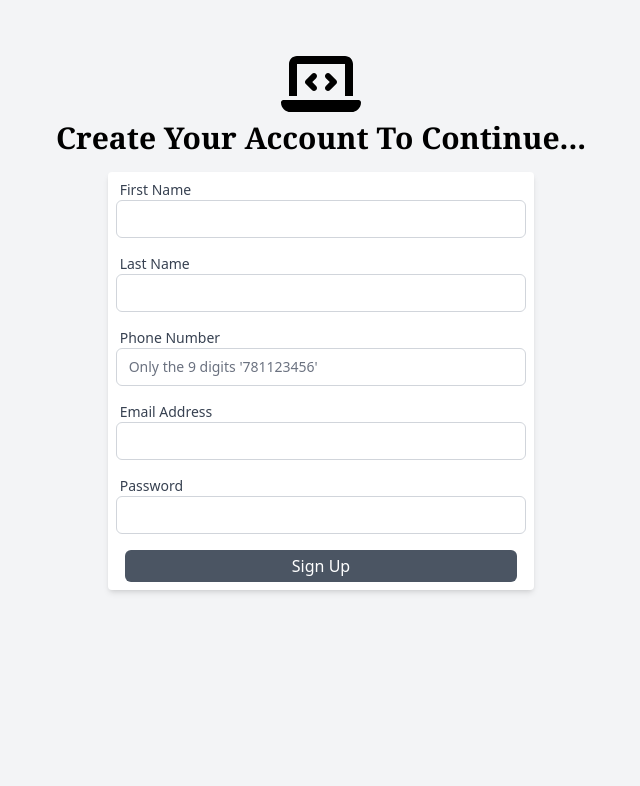
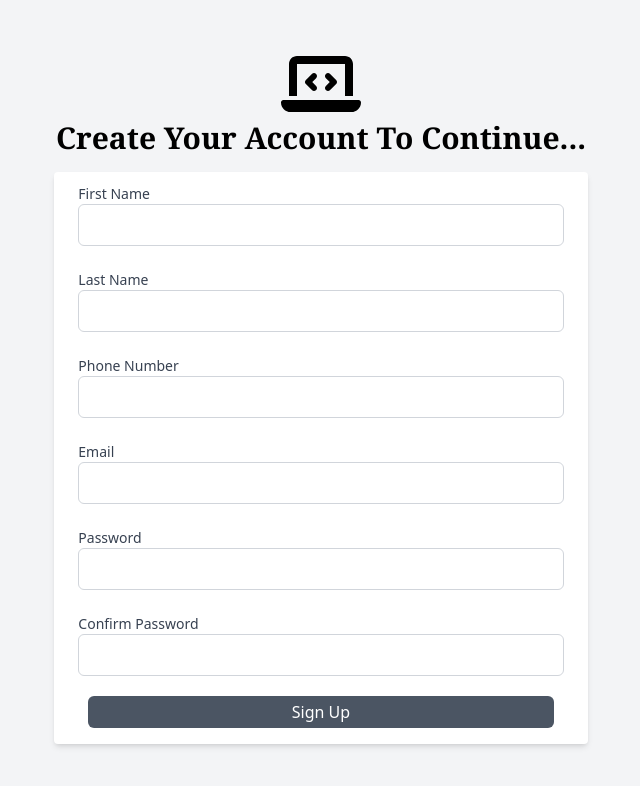
Before and after one commit to BahirHakimy/Electronic.AF, a React (Create React App) app in the folder Frontend/: page /createAccount in a window 1280 px wide. Shown: the top 786 px of the page, without its empty margins (319-959 px from the left). Built offline with nearby package versions, Linux system fonts and the light colour scheme.

Commit message:
rewritten the input components by using the React Formik

```diff
--- a/Frontend/package.json
+++ b/Frontend/package.json
@@ -11,11 +11,13 @@
     "@testing-library/react": "^13.2.0",
     "@testing-library/user-event": "^13.5.0",
     "axios": "^0.27.2",
+    "formik": "^2.2.9",
     "react": "^18.1.0",
     "react-dom": "^18.1.0",
     "react-router-dom": "^6.3.0",
     "react-scripts": "5.0.1",
-    "web-vitals": "^2.1.4"
+    "web-vitals": "^2.1.4",
+    "yup": "^0.32.11"
   },
   "scripts": {
     "start": "react-scripts start",
--- a/Frontend/src/App.js
+++ b/Frontend/src/App.js
@@ -6,11 +6,13 @@ import ForgotPassword from './components/forgotPassword';
 import {Route, Routes} from 'react-router-dom'
 import Home from './components/Home'
 import PasswordReset from './components/PasswordReset';
+import NotFound from './components/404';
 
 function App() {
   return (
         <div className='pt-8 bg-gray-100 h-screen' >
           <Routes>
+          <Route path='*' element={<NotFound/>}/>
           <Route path='createAccount' element={<CreateAccount/>}/>
           <Route path='forgotPassword' element={<ForgotPassword/>}/>
           <Route path='Home' element={<Home/>}/>
--- a/Frontend/src/components/PasswordReset.jsx
+++ b/Frontend/src/components/PasswordReset.jsx
@@ -1,25 +1,36 @@
 import axios from "axios";
+import { ErrorMessage, Field, Form, Formik } from "formik";
 import React, { useState } from "react";
 import { useNavigate } from "react-router-dom";
-import InputMaker from "../common/inputMaker";
+import * as Yup from 'yup'
+
+  const initialValue = {
+
+  }
+
+  const validationSchema = Yup.object().shape({
+      email: Yup.string().email('Invalid Email').required('Required'),
+      password : Yup.string().min(4, 'Too short').max(9, 'Too long ').required('Required'),
+      confirmPassword : Yup.string().min(4, 'Too short').max(9, 'Too long ').required('Required')
+  })
 
 
 const PasswordReset = () => {
 
-    const [data, setData] = useState({});
     const [error, setError] = useState({ condition: false, message: "" });
     const navigate = useNavigate();
 
-    function handleSubmit(e) {
-      e.preventDefault();
+    function onSubmit(values) {
+
+      //todo match the passwords
       axios
         .post("http://127.0.0.1:8000/api/passwordReset/", {
-          email : data.resetPasswordEmail,
-          resetCode : data.resetPasswordNumber,
-          newPassword: data.resetPassword
+          email : values.resetPasswordEmail,
+          resetCode : values.resetPasswordNumber,
+          newPassword: values.resetPassword
         })
         .then((response) => {
-                if(response.status == 200) navigate('/Home')
+                if(response.status === 200) navigate('/Home')
         })
         .catch((error) =>
           setError({
@@ -30,9 +41,7 @@ const PasswordReset = () => {
         );
     }
 
-    function takeData(info, name) {
-      setData({ ...data, [name]: info });
-    }
+
 
     return (
         <div className="bg-gray-100 h-screen">
@@ -44,52 +53,32 @@ const PasswordReset = () => {
 
           {/* card section */}
           <div className="bg-white w-4/12 mx-auto mt-5">
-            <form onSubmit={handleSubmit}>
-              {/* //* card header section  */}
-              <div className="text-center">
-                <h3 className="capitalize font-semibold">
-                 check your <span className="font-bold">Spam</span> folder
-                    for the the reset key
-                </h3>
-              </div>
+            <Formik
+                initialValues={initialValue}
+                onSubmit={onSubmit}
+                validationSchema={validationSchema}
+            >
+            <Form >
+              {/* //? email */}
+          <div className="p-3">
+          <label htmlFor="email" className="customizeLabel">Email</label>
+           <Field name="email" type="email" id="email" className="customizeForm"/>
+           <ErrorMessage name="email" render={msg => <div className="text-red-500 capitalize font-medium">{msg}</div>}/>
+            </div>
 
-              {/* //? Last Name */}
-              <div className="p-2">
-                <InputMaker
-                  type={"email"}
-                  name="resetPasswordEmail"
-                  label="Email"
-                  styling={{ labelStyling: "block", input: "w-full" }}
-                  required={true}
-                  data={takeData}
-                />
-              </div>
+              {/* //? Password */}
+          <div className="p-3">
+          <label htmlFor="password" className="customizeLabel">Password</label>
+           <Field name="password" type="text" id="password" className="customizeForm "/>
+           <ErrorMessage name="password" render={msg => <div className="text-red-500  capitalize font-medium">{msg}</div>}/>
+            </div>
 
-
-                     {/* //? Last Name */}
-              <div className="p-2">
-                <InputMaker
-                  type={"number"}
-                  name="resetPasswordNumber"
-                  label="Security Code "
-                  styling={{ labelStyling: "block", input: "w-full" }}
-                  required={true}
-                  data={takeData}
-                />
-              </div>
-
-
-               {/* //? Last Name */}
-               <div className="p-2">
-                <InputMaker
-                  type={"password"}
-                  name="resetPassword"
-                  label="New Password"
-                  styling={{ labelStyling: "block", input: "w-full" }}
-                  required={true}
-                  data={takeData}
-                />
-              </div>
+              {/* //? Password */}
+          <div className="p-3">
+          <label htmlFor="confirmPassword" className="customizeLabel">Confirm Password</label>
+           <Field name="confirmPassword" type="text" id="confirmPassword" className="customizeForm "/>
+           <ErrorMessage name="confirmPassword" render={msg => <div className="text-red-500  capitalize font-medium">{msg}</div>}/>
+            </div>
 
 
               <span className={`${error.condition ? 'block' : 'hidden'} text-red-500 font-medium text-sm text-center capitalize`}>{error.message}</span>
@@ -102,7 +91,9 @@ const PasswordReset = () => {
                   Reset
                 </button>
               </div>
-            </form>
+            </Form>
+            </Formik>
+
           </div>
         </div>
       );
--- a/Frontend/src/components/createAccount.jsx
+++ b/Frontend/src/components/createAccount.jsx
@@ -1,24 +1,42 @@
-import React, { useState } from "react";
+
 import { FontAwesomeIcon } from "@fortawesome/react-fontawesome";
 import { faLaptopCode } from "@fortawesome/free-solid-svg-icons";
-import InputMaker from "../common/inputMaker";
 import { useNavigate } from "react-router-dom";
 import axios from "axios";
+import { ErrorMessage, Field, Form, Formik } from "formik";
+import * as Yup from 'yup'
+import { useState } from "react";
+
+  const initialValue = {
+    firstName : '',
+    lastName : '',
+    phone : '',
+    email : '',
+    password : '',
+    confirmPassword : ''
+  }
+
+  const validationSchema = Yup.object().shape({
+      firstName : Yup.string().required('You need to fill this field'),
+      lastName: Yup.string().required('You need to fill this field'),
+      phone: Yup.string().length(9, 'please enter the 9 digits of your phone number').required('You need to fill this field'),
+      email :Yup.string().email('Invalid Email').required('You need to fill this field'),
+      password: Yup.string().min(4, 'Too short').required('You need to fill this field')
+  })
+
+
 
     function CreateAccount() {
-  const [data, setData] = useState({});
+    const navigate = useNavigate();
     const [error, setError] = useState({ condition: false, message: "" });
-  const navigate = useNavigate();
-
-  function handleSubmit(e) {
-    e.preventDefault();
+    const onSubmit = values =>  {
       axios
         .post("http://127.0.0.1:8000/api/register/", {
-        firstname: `${data.firstName}`,
-        lastname: `${data.lastName}`,
-        email: `${data.email}`,
-        phone: `${data.number}`,
-        password: `${data.password}`,
+            email : values.email,
+            password: values.password,
+            phone: values.phone,
+            firstName: values.firstName,
+            lastName: values.lastName
           })
           .then((response) => {
               if (response.status === 201) navigate("/Home", { replace: true })
@@ -36,12 +54,6 @@ function CreateAccount() {
             );
         }
 
-  console.log(error);
-  console.log(data.firstname, data.lastname);
-  function takeData(info, name) {
-    setData({ ...data, [name]: info });
-  }
-
   return (
     <div className="bg-gray-100 h-screen">
       {/* //* header section */}
@@ -51,67 +63,51 @@ function CreateAccount() {
       </div>
 
       {/* card section */}
-      <div className="bg-white shadow-md rounded w-4/12 mx-auto mt-4 ">
-        <form onSubmit={handleSubmit}>
-          {/* //?First Name */}
-          <div className="p-2">
-            <InputMaker
-              type={"text"}
-              name="firstName"
-              label="First Name"
-              styling={{ labelStyling: "block", input: "w-full" }}
-              required={true}
-              data={takeData}
-            />
+      <div className="bg-white shadow-md rounded w-9/12 lg:w-5/12 mx-auto mt-4 px-3 ">
+        <Formik  initialValues={initialValue}
+        onSubmit={onSubmit}
+        validationSchema={validationSchema}
+        >
+        <Form>
+            {/* //? First Name */}
+            <div className="p-3">
+          <label htmlFor="firstName" className="customizeLabel">First Name</label>
+           <Field name="firstName" type="text" id="firstName" className="customizeForm " />
+           <ErrorMessage name="firstName" render={msg => <div className="text-red-500 capitalize font-medium">{msg}</div>}/>
             </div>
 
           {/* //? Last Name */}
-          <div className="p-2">
-            <InputMaker
-              type={"text"}
-              name="lastName"
-              label="Last Name"
-              styling={{ labelStyling: "block", input: "w-full" }}
-              required={true}
-              data={takeData}
-            />
+          <div className="p-3">
+          <label htmlFor="lastName" className="customizeLabel">Last Name</label>
+           <Field name="lastName" type="text" id="lastName" className="customizeForm" />
+           <ErrorMessage name="lastName" render={msg => <div className="text-red-500 capitalize font-medium">{msg}</div>}/>
             </div>
 
           {/* //? Phone Number */}
-          <div className="p-2">
-            <InputMaker
-              type={"number"}
-              name="number"
-              label="Phone Number"
-              styling={{ labelStyling: "block", input: "w-full" }}
-              required={true}
-              data={takeData}
-              placeholder="Only the 9 digits '781123456' "
-            />
+          <div className="p-3">
+          <label htmlFor="phone" className="text-sm text-gray-700 font-medium block">Phone Number</label>
+           <Field name="phone" type="text" id="phone" className="customizeForm"/>
+           <ErrorMessage name="phone" render={msg => <div className="text-red-500 capitalize font-medium">{msg}</div>}/>
             </div>
 
           {/* //? email */}
-          <div className="p-2">
-            <InputMaker
-              type={"email"}
-              name="email"
-              label="Email Address"
-              styling={{ labelStyling: "block", input: "w-full" }}
-              required={true}
-              data={takeData}
-            />
+          <div className="p-3">
+          <label htmlFor="email" className="customizeLabel">Email</label>
+           <Field name="email" type="email" id="email" className="customizeForm"/>
+           <ErrorMessage name="email" render={msg => <div className="text-red-500 capitalize font-medium">{msg}</div>}/>
             </div>
 
-          {/* //? Last Name */}
-          <div className="p-2">
-            <InputMaker
-              type={"password"}
-              name="password"
-              label="Password"
-              styling={{ labelStyling: "block", input: "w-full" }}
-              required={true}
-              data={takeData}
-            />
+          {/* //? Password */}
+          <div className="p-3">
+          <label htmlFor="password" className="customizeLabel">Password</label>
+           <Field name="password" type="text" id="password" className="customizeForm "/>
+           <ErrorMessage name="password" render={msg => <div className="text-red-500  capitalize font-medium">{msg}</div>}/>
+            </div>
+
+              {/* //? Confirm  Password */}
+          <div className="p-3">
+          <label htmlFor="confirmPassword" className="customizeLabel">Confirm Password</label>
+           <Field name="confirmPassword" type="text" id="confirmPassword" className="customizeForm"/>
             </div>
 
             <span
@@ -126,13 +122,16 @@ function CreateAccount() {
           <div className="text-center">
             <button
               type="submit"
-              className="bg-gray-600 text-white rounded-md w-11/12  py-1  my-2 hover:bg-gray-800"
+              className="bg-gray-600 text-white rounded-md w-11/12  py-1  mt-2 mb-4 hover:bg-gray-800"
             >
               {" "}
               Sign Up
             </button>
           </div>
-        </form>
+        </Form>
+        </Formik>
+
+
       </div>
     </div>
   );
--- a/Frontend/src/components/forgotPassword.jsx
+++ b/Frontend/src/components/forgotPassword.jsx
@@ -1,18 +1,23 @@
 import axios from "axios";
+import { ErrorMessage, Field, Form, Formik } from "formik";
 import React, { useState } from "react";
 import { useNavigate } from "react-router-dom";
-import InputMaker from "../common/inputMaker";
+import * as Yup from 'yup'
+
+const validationSchema = Yup.object().shape({
+  email: Yup.string().email('Invalid Email').required('Required')
+})
+
 
 function ForgotPassword() {
   const [data, setData] = useState({});
   const [error, setError] = useState({ condition: false, message: "" });
   const navigate = useNavigate();
 
-  function handleSubmit(e) {
-    e.preventDefault();
+  function onSubmit(values) {
     axios
       .post("http://127.0.0.1:8000/api/sendResetCode/", {
-        email : data.forgotPassword
+        email : values.forgotPassword
       })
       .then((response) => {
         if (response.status === 200) navigate("/PasswordReset")
@@ -26,9 +31,6 @@ function ForgotPassword() {
       );
   }
 
-  function takeData(info, name) {
-    setData({ ...data, [name]: info });
-  }
 
   return (
     <div className="bg-gray-100 h-screen">
@@ -40,7 +42,13 @@ function ForgotPassword() {
 
       {/* card section */}
       <div className="bg-white w-4/12 mx-auto mt-5">
-        <form onSubmit={handleSubmit}>
+        <Formik initialValues={{email : ''}}
+        onSubmit={onSubmit}
+         validationSchema={validationSchema}
+         validateOnBlur={false}
+         validateOnChange={false}
+        >
+        <Form >
           {/* //* card header section  */}
           <div className="text-center">
             <h3 className="capitalize font-semibold">
@@ -49,17 +57,13 @@ function ForgotPassword() {
             </h3>
           </div>
 
-          {/* //? Last Name */}
-          <div className="p-2">
-            <InputMaker
-              type={"email"}
-              name="forgotPassword"
-              label="Email"
-              styling={{ labelStyling: "block", input: "w-full" }}
-              required={true}
-              data={takeData}
-            />
-          </div>
+             {/* //? email */}
+          <div className="p-3">
+          <label htmlFor="email" className="customizeLabel">Email</label>
+           <Field name="email" type="email" id="email" className="customizeForm"/>
+           <ErrorMessage name="email" render={msg => <div className="text-red-500 capitalize font-medium">{msg}</div>}/>
+            </div>
+
 
           <span className={`${error.condition ? 'block' : 'hidden'} text-red-500 font-medium text-sm text-center capitalize`}>{error.message}</span>
           {/* button for submit  */}
@@ -71,7 +75,9 @@ function ForgotPassword() {
               Search
             </button>
           </div>
-        </form>
+        </Form>
+        </Formik>
+
       </div>
     </div>
   );
--- a/Frontend/src/components/login.jsx
+++ b/Frontend/src/components/login.jsx
@@ -1,32 +1,39 @@
-import React, { useState } from "react";
+  import { useState } from "react";
   import { FontAwesomeIcon } from "@fortawesome/react-fontawesome";
   import { faLaptopCode } from "@fortawesome/free-solid-svg-icons";
   import { Link, useNavigate } from "react-router-dom";
-import InputMaker from "../common/inputMaker";
   import axios from "axios";
+  import { ErrorMessage, Field, Form, Formik} from "formik";
+  import * as Yup from 'yup'
+
+  const initialValue = {
+    email : '',
+    password : ''
+  }
+
+  const validationSchema = Yup.object().shape({
+      email: Yup.string().email('Invalid Email').required('Required'),
+      password: Yup.string().required('Required')
+  })
+
+
 
 function LogIn() {
-  const [data, setData] = useState({});
+
   const [error, setError] = useState({ condition: false, message: "" });
   const navigate = useNavigate();
 
-  function handleSubmit(e) {
-    e.preventDefault();
+  function onSubmit(values) {
     axios
       .post("http://127.0.0.1:8000/api/token/", {
-        email: data.emailaddress,
-        password: data.password,
+        email: values.emailaddress,
+        password: values.password
       })
       .then((response) => {
         if (response.status === 200) navigate("/Home", { replace: true });
       })
       .catch((error) => setError({ condition: true, message: error.response.data.detail }));
   }
-
-  function takeData(info, name) {
-    setData({ ...data, [name]: info });
-  }
-
 
   return (
     <div className="my-8 ">
@@ -48,76 +55,51 @@ function LogIn() {
         </p>
       </div>
 
-      {/*  //* card section  */}
-      <div className="bg-white w-4/12 shadow-md rounded-md pt-2 pb-4 pl-4 mt-5 mx-auto">
-        {/* //* form  */}
-        <form onSubmit={handleSubmit}>
-          {/* //? username input  */}
-          <div className="pl-3 w-11/12 py-6">
-            <InputMaker
-              type={"email"}
-              name="emailaddress"
-              label={"Email Address"}
-              styling={{ labelStyling: "block", input: "w-full" }}
-              required={true}
-              data={takeData}
-            />
+     {/* card section */}
+     <div className="bg-white shadow-md rounded w-9/12 lg:w-4/12 mx-auto mt-4 px-3 ">
+
+        <Formik  initialValues={initialValue}
+        onSubmit={onSubmit}
+        validationSchema={validationSchema}
+        validateOnBlur={false}
+        validateOnChange={false}
+        >
+        <Form>
+          {/* //? email */}
+          <div className="p-3">
+          <label htmlFor="email" className="customizeLabel">Email</label>
+           <Field name="email" type="email" id="email" className="customizeForm"/>
+           <ErrorMessage name="email" render={msg => <div className="text-red-500 capitalize font-medium">{msg}</div>}/>
             </div>
 
-          {/* //? password section  */}
-          <div className="pl-3 w-11/12 ">
-            <InputMaker
-              type={"password"}
-              name="password"
-              label={"Password"}
-              styling={{ labelStyling: "block", input: "w-full" }}
-              required={true}
-              data={takeData}
-            />
+          {/* //? Password */}
+          <div className="p-3">
+          <label htmlFor="password" className="customizeLabel">Password</label>
+           <Field name="password" type="text" id="password" className="customizeForm "/>
+           <ErrorMessage name="password" render={msg => <div className="text-red-500  capitalize font-medium">{msg}</div>}/>
             </div>
 
-          <h3
+          <span
             className={`${
-              error.condition === true ? "block" : "hidden"
-            } text-red-500 font-semibold text-center py-2 capitalize `}
+              error.condition ? "block" : "hidden"
+            } text-red-500 font-medium capitalize text-center `}
               >
             {error.message}
-          </h3>
+          </span>
 
-          {/* //* forgot password and remember me section   */}
-          <div className="py-3 pl-3 flex justify-between w-11/12">
-            {/* //? checkbox section  */}
-            <div>
-              <input
-                type="checkbox"
-                name="remember"
-                id="remember"
-                className="rounded text-gray-700 "
-              />
-              <label htmlFor="remember" className="pl-2">
-                Remember me
-              </label>
-            </div>
-
-            {/* //? forgot password  */}
-            <div>
-              <p>
-                <Link to="/forgotpassword" className="capitalize font-semibold">
-                  forgot your password?
-                </Link>
-              </p>
-            </div>
-          </div>
-
-          {/* //* button for sign in  */}
+          {/* button for submit  */}
+          <div className="text-center">
             <button
               type="submit"
-            className="bg-gray-800 text-white rounded-md w-11/12 py-1 mt-1 ml-2"
+              className="bg-gray-600 text-white rounded-md w-11/12  py-1  mt-2 mb-4 hover:bg-gray-800"
             >
               {" "}
-            Sign In
+              Sign Up
             </button>
-        </form>
+          </div>
+        </Form>
+        </Formik>
+
       </div>
     </div>
   );
--- a/Frontend/src/index.css
+++ b/Frontend/src/index.css
@@ -1,3 +1,13 @@
 @tailwind base;
 @tailwind components;
 @tailwind utilities;
+
+
+    @layer components {
+        .customizeForm {
+                @apply w-full rounded-md border-gray-300 focus:ring-gray-700 focus:border-gray-500
+        }
+        .customizeLabel {
+            @apply text-sm text-gray-700 font-medium block
+        }
+    }
```
Also changed, not shown: Frontend/src/components/404.jsx (added, +11 -0 lines), 1 other file (tests, documents, lock files or other folders). Lines whose indentation alone changed are shown as unchanged.
